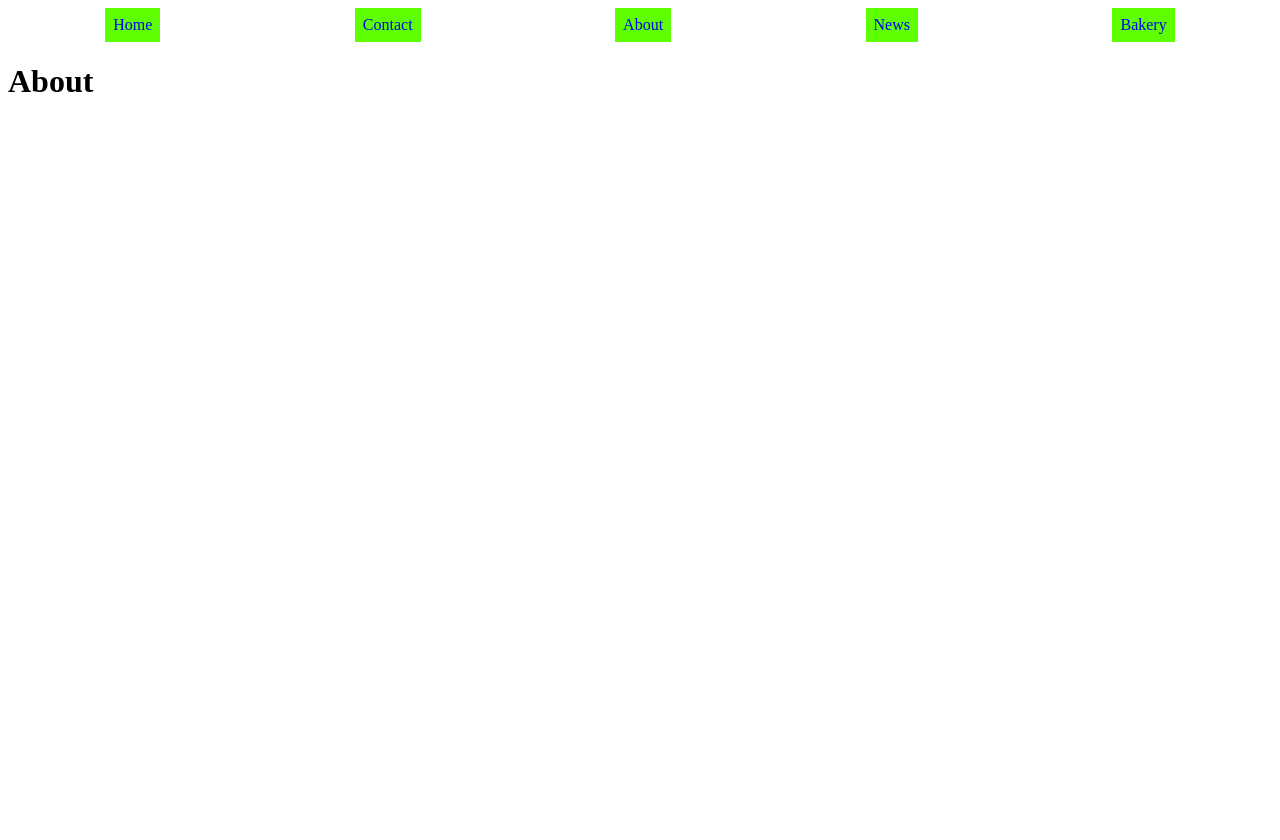
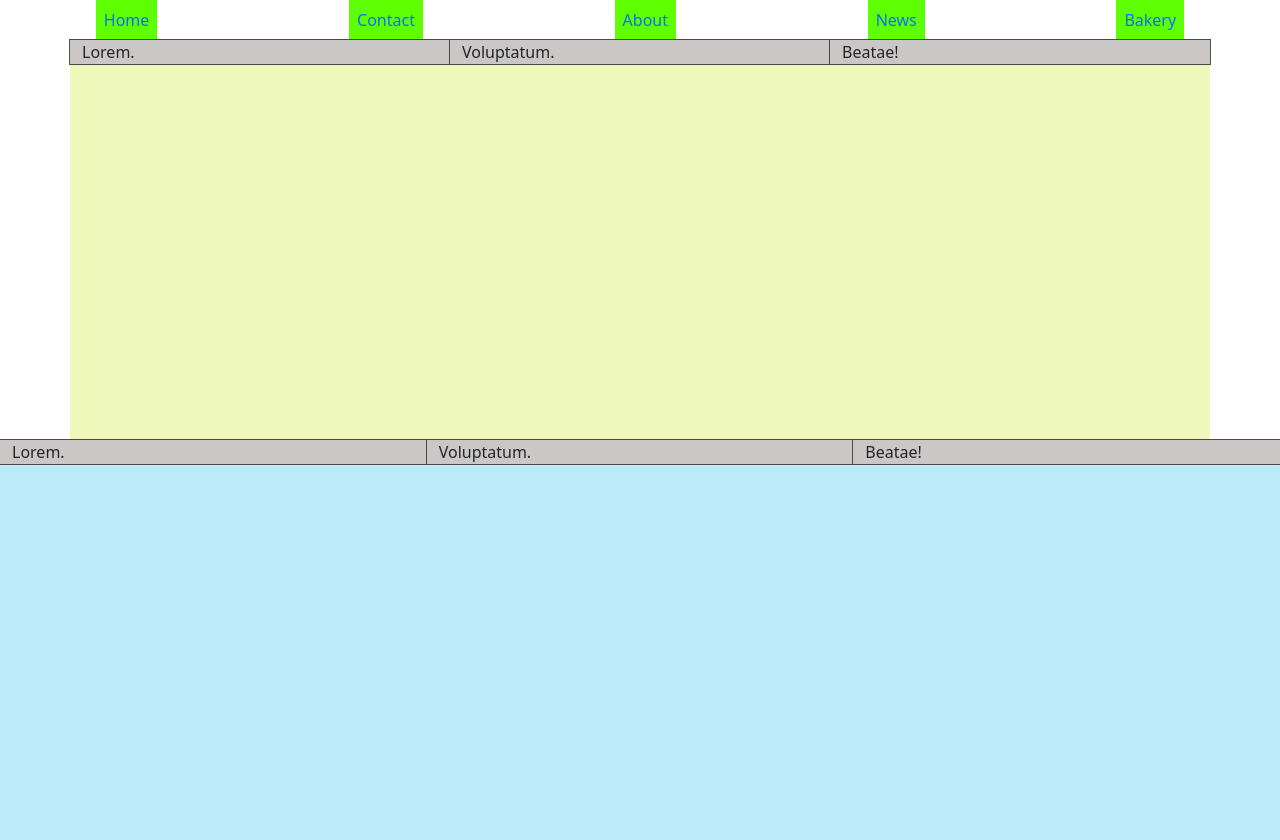
Before and after one commit to digipodium/technews-django-demo, a Django app: page /bakery/about in a window 1280 px wide. Before the commit the page ends 800 px from the top, so only its background shows below. Run offline with Django 3.2, Linux system fonts and the light colour scheme.

Commit message:
boostrap

```diff
--- a/templates/about.html
+++ b/templates/about.html
@@ -1,6 +1,39 @@
 {% extends 'layout/base.html' %}
 
 
+{% block css %}
+<style>
+    .container {
+        background-color: #eff8bb;
+        height: 50vh;
+    }
+
+    .container-fluid {
+        background-color: #bbeaf8;
+        height: 50vh;
+    }
+
+    .col {
+        background-color: #ccc7c7;
+        outline: 1px solid #4b4848;
+    }
+</style>
+{% endblock css %}
 {% block content %}
-    <h1>About</h1>
+<!-- shortcut .container>.row>.col*3>lorem1 -->
+<div class="container">
+    <div class="row">
+        <div class="col">Lorem.</div>
+        <div class="col">Voluptatum.</div>
+        <div class="col">Beatae!</div>
+    </div>
+</div>
+<!-- shortcut .container-fluid>.row>.col*3>lorem1 -->
+<div class="container-fluid">
+    <div class="row">
+        <div class="col">Lorem.</div>
+        <div class="col">Voluptatum.</div>
+        <div class="col">Beatae!</div>
+    </div>
+</div>
 {% endblock content %}
--- a/templates/layout/base.html
+++ b/templates/layout/base.html
@@ -6,6 +6,8 @@
     <meta http-equiv="X-UA-Compatible" content="IE=edge">
     <meta name="viewport" content="width=device-width, initial-scale=1.0">
     <title>Website</title>
+    <link href="https://cdn.jsdelivr.net/npm/bootstrap@5.1.3/dist/css/bootstrap.min.css" rel="stylesheet"
+        integrity="sha384-1BmE4kWBq78iYhFldvKuhfTAU6auU8tT94WrHftjDbrCEXSU1oBoqyl2QvZ6jIW3" crossorigin="anonymous">
     <style>
         nav {
             background-color: #ffffff;
@@ -46,6 +48,9 @@
         </ul>
     </nav>
     {% block content %}{% endblock content %}
+    <script src="https://cdn.jsdelivr.net/npm/bootstrap@5.1.3/dist/js/bootstrap.bundle.min.js"
+        integrity="sha384-ka7Sk0Gln4gmtz2MlQnikT1wXgYsOg+OMhuP+IlRH9sENBO0LRn5q+8nbTov4+1p"
+        crossorigin="anonymous"></script>
     {% block js %}{% endblock js %}
 </body>
 
```
